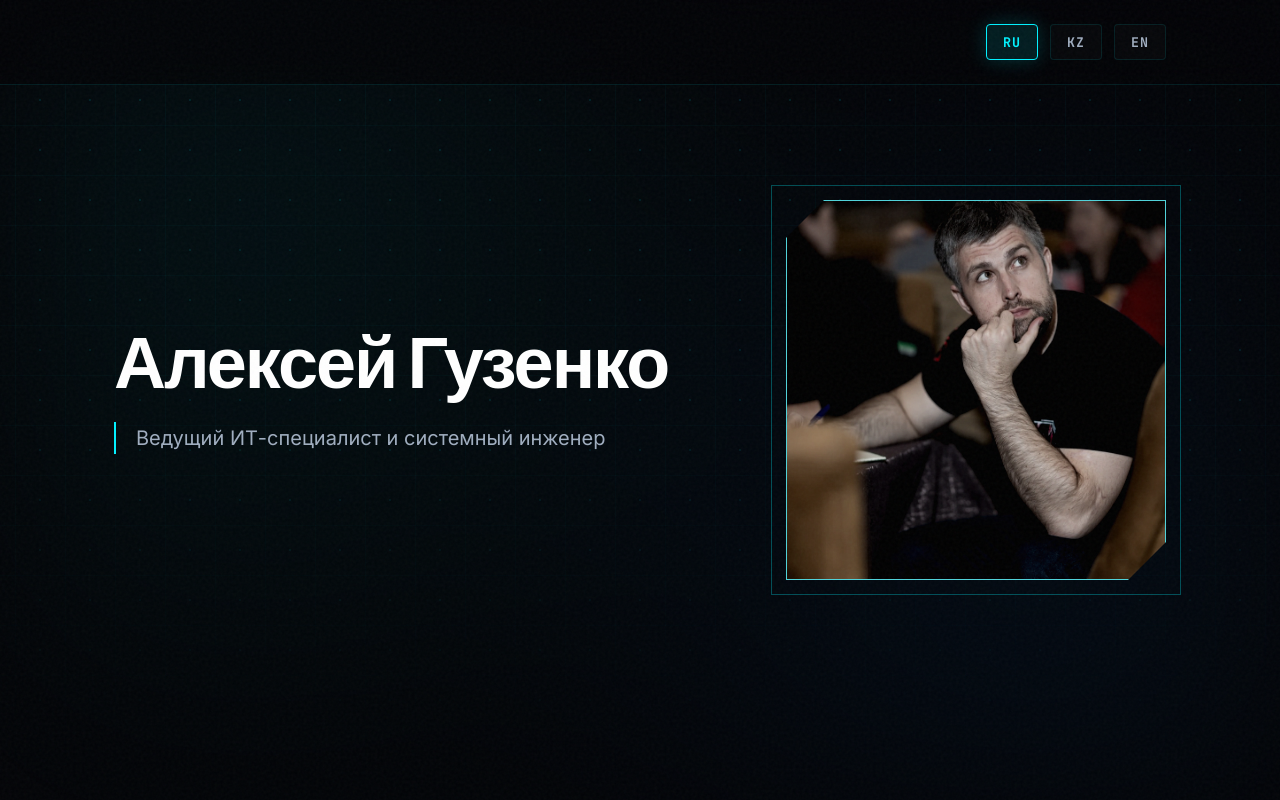
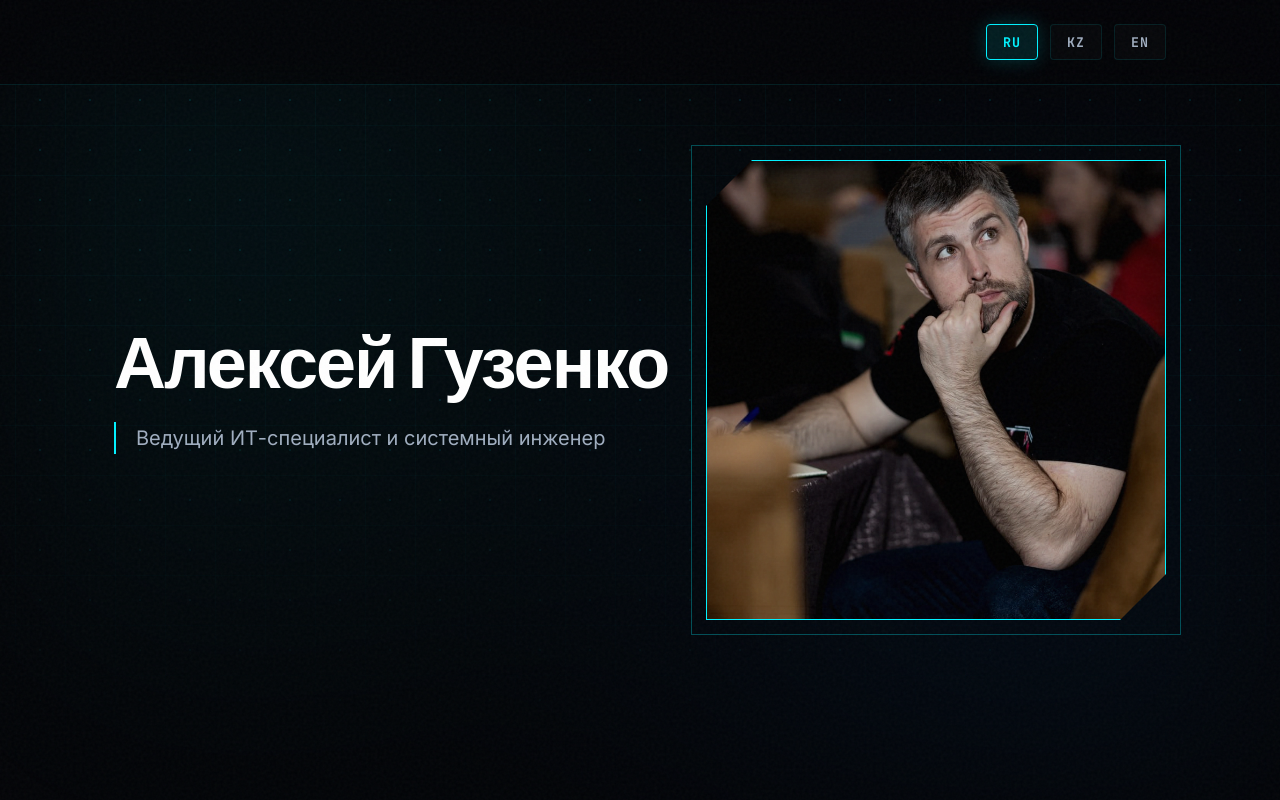
Before and after one commit to dragonokot/portfolio, a website built with Vite: page index.html in a window 1280 px wide. Shown: the top 800 px of the page. Built offline with nearby package versions, Linux system fonts and the light colour scheme.

Commit message:
Add hero slideshow and enlarge photo area

```diff
--- a/index.html
+++ b/index.html
@@ -27,7 +27,11 @@
           <p id="hero-title"></p>
         </div>
         <div class="hero-image">
-          <img src="/photo.jpg" alt="Alexey Guzenko" onerror="this.src='https://via.placeholder.com/380x380?text=AG'"/>
+          <div class="hero-slideshow">
+            <img src="/photo.jpg" class="active" alt="Alexey Guzenko 1" />
+            <img src="/photo1.jpg" alt="Alexey Guzenko 2" />
+            <img src="/photo2.jpg" alt="Alexey Guzenko 3" />
+          </div>
         </div>
       </section>
 
--- a/src/main.js
+++ b/src/main.js
@@ -25,9 +25,11 @@ const elements = {
   langButtons: document.querySelectorAll('.btn-lang'),
   timeline: getEl('timeline'),
   skillsGrid: getEl('skills-grid'),
-  eduList: getEl('edu-list')
+  eduList: getEl('edu-list'),
+  slides: document.querySelectorAll('.hero-slideshow img')
 };
 
+// --- Typewriter Effect ---
 function typeWriter(text, element, speed = 50) {
   if (typewriterTimeout) clearTimeout(typewriterTimeout);
   element.innerHTML = '';
@@ -45,6 +47,19 @@ function typeWriter(text, element, speed = 50) {
   type();
 }
 
+// --- Slideshow Logic ---
+let currentSlide = 0;
+function initSlideshow() {
+  if (elements.slides.length <= 1) return;
+
+  setInterval(() => {
+    elements.slides[currentSlide].classList.remove('active');
+    currentSlide = (currentSlide + 1) % elements.slides.length;
+    elements.slides[currentSlide].classList.add('active');
+  }, 5000); // 5 seconds
+}
+
+// --- Rendering ---
 function render() {
   const t = translations[currentLang];
   if (!t) return;
@@ -141,4 +156,6 @@ const observer = new IntersectionObserver((entries) => {
 
 document.querySelectorAll('section').forEach(section => observer.observe(section));
 
+// --- Startup ---
+initSlideshow();
 render();
--- a/src/style.css
+++ b/src/style.css
@@ -172,9 +172,34 @@ header {
 }
 
 .hero-image {
-  width: 380px;
-  height: 380px;
+  width: 460px;
+  height: 460px;
   position: relative;
+}
+
+.hero-slideshow {
+  width: 100%;
+  height: 100%;
+  position: relative;
+  overflow: hidden;
+  clip-path: polygon(10% 0, 100% 0, 100% 90%, 90% 100%, 0 100%, 0 10%);
+  border: 1px solid var(--accent-primary);
+}
+
+.hero-slideshow img {
+  width: 100%;
+  height: 100%;
+  object-fit: cover;
+  position: absolute;
+  top: 0;
+  left: 0;
+  opacity: 0;
+  transition: opacity 1.5s ease-in-out;
+  filter: grayscale(0.3) contrast(1.1) brightness(0.9);
+}
+
+.hero-slideshow img.active {
+  opacity: 1;
 }
 
 /* Technical frame for image */
@@ -188,15 +213,6 @@ header {
   border: 1px solid var(--accent-primary);
   opacity: 0.3;
   pointer-events: none;
-}
-
-.hero-image img {
-  width: 100%;
-  height: 100%;
-  object-fit: cover;
-  clip-path: polygon(10% 0, 100% 0, 100% 90%, 90% 100%, 0 100%, 0 10%);
-  filter: grayscale(0.5) contrast(1.2) brightness(0.9);
-  border: 1px solid var(--accent-primary);
 }
 
 /* Glass Cards & Sections */
```
Also changed, not shown: public/photo1.jpg (added), public/photo2.jpg (added).
